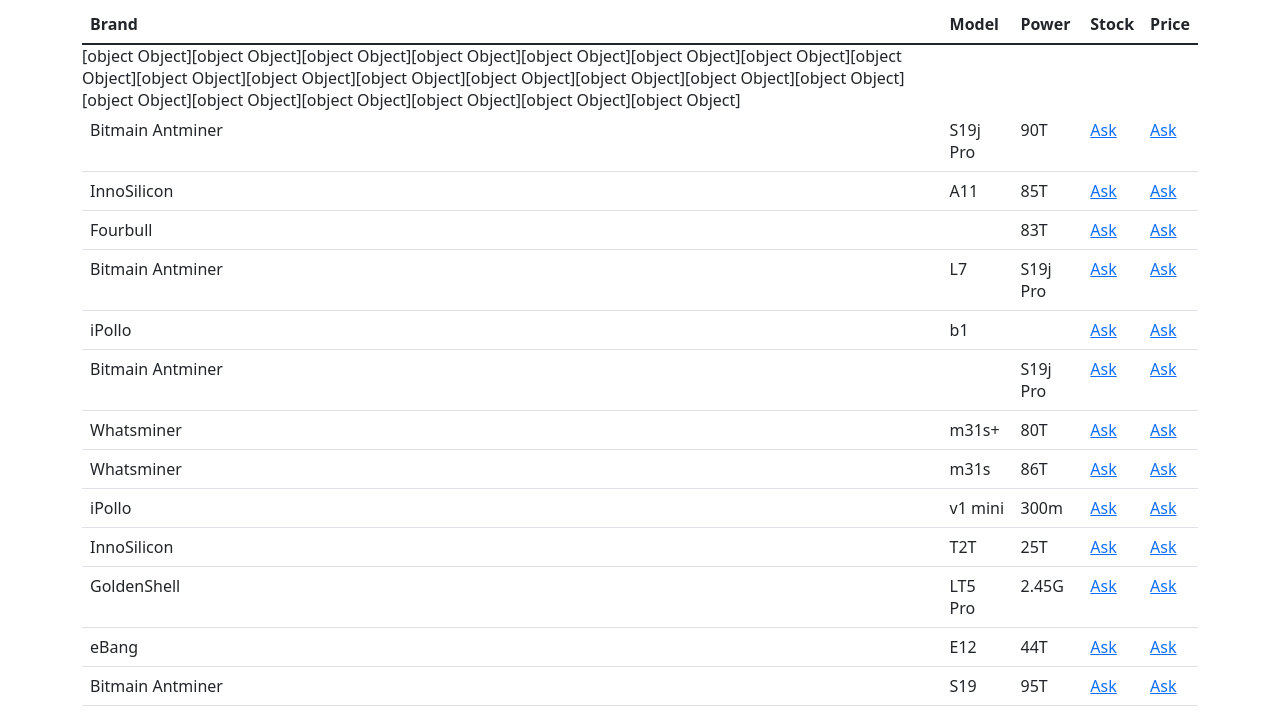
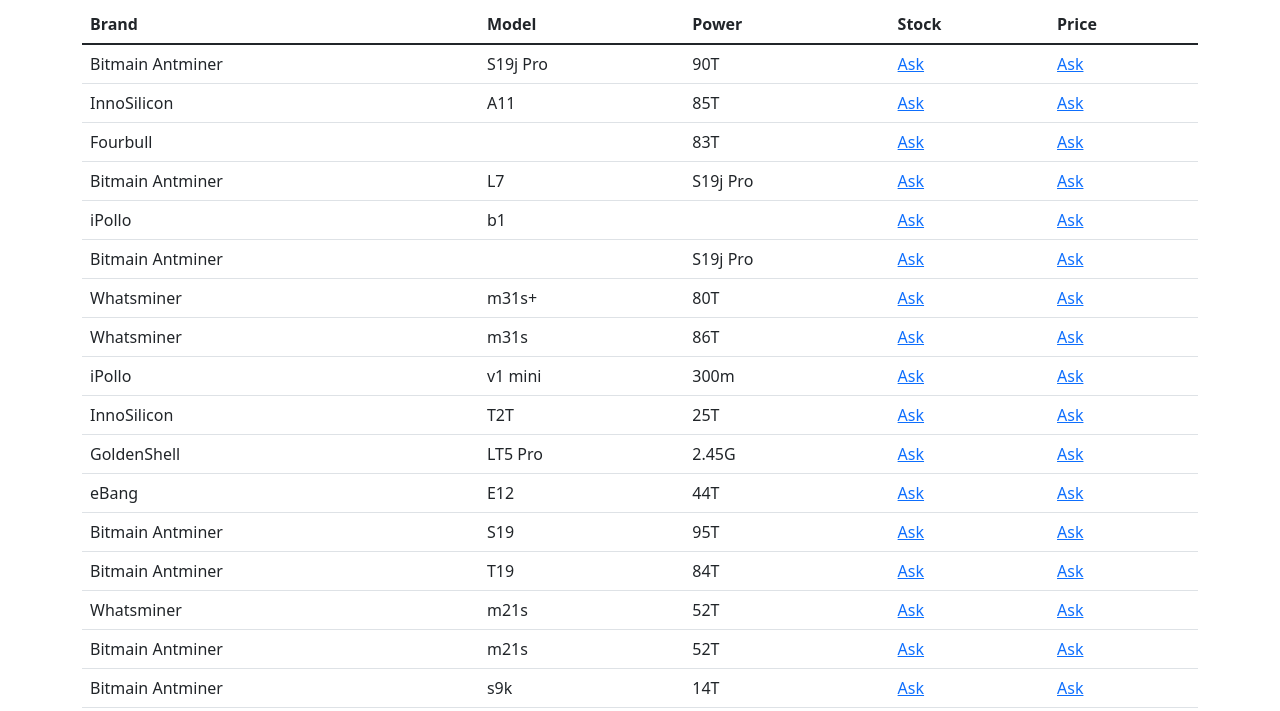
Before and after one commit to dotku/crypto-miners, a plain HTML site: page index.html in a window 1280 px wide. Shown: the part 77-788 px from the top of the page. Drawn offline with nearby package versions, Linux system fonts and the light colour scheme.

Commit message:
Update index.html

```diff
--- a/index.html
+++ b/index.html
@@ -56,8 +56,9 @@
       })();
 
       function render({rows}) {
+        const tableRows = [];
         rows.forEach(item => {
-              rows.push(`<tr>
+              tableRows.push(`<tr>
             <td>${item.brand || ''}</td>
             <td>${item.model || ''}</td>
             <td>${item.compute || ''}</td>
@@ -65,7 +66,7 @@
             <td>${item.price || '<a href="mailto:weijingjaylin@gmail.com">Ask</a>'}</td>
           </tr>`);
             })
-         document.querySelector(".tbody").innerHTML = rows.join("");
+         document.querySelector(".tbody").innerHTML = tableRows.join("");
       }
 
       document.querySelector("input").onchange = () => {
```
